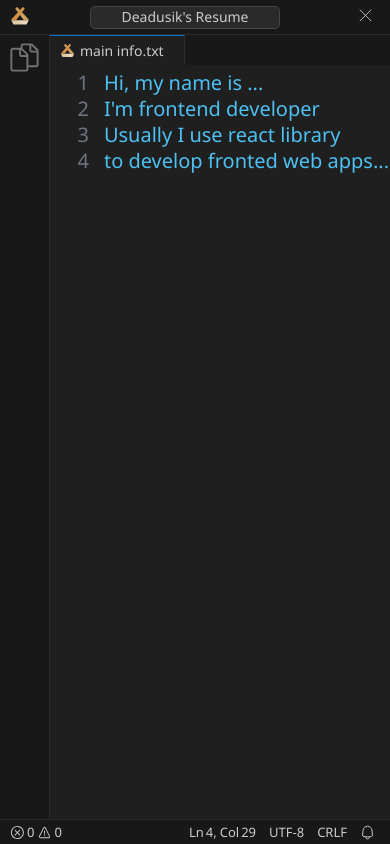
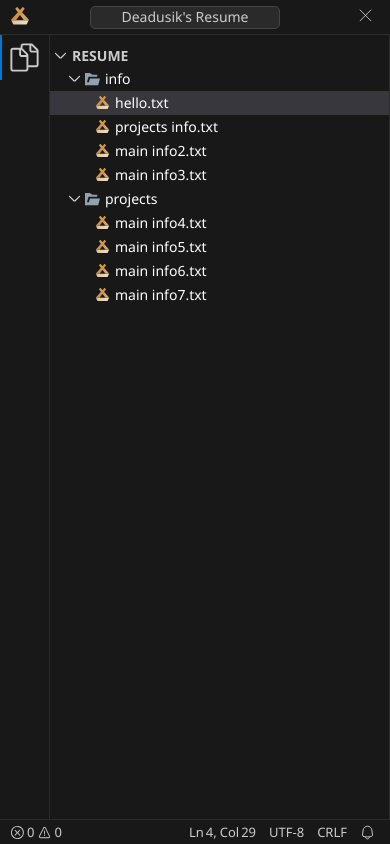
Before and after one commit to Deadusik/deadusik.github.io, a website with bundled scripts: page index.html in a window 390 px wide. Both pictures are taken after a click on the button 24 px from the left and 57 px from the top of the page. Built offline with nearby package versions, Linux system fonts and the light colour scheme.

Commit message:
added mobile version for explorer/editor

```diff
--- a/index.html
+++ b/index.html
@@ -118,7 +118,7 @@
                 </div>
             </aside>
             <!-- EDITOR -->
-            <div class="editor page__editor">
+            <div id="editor" class="editor page__editor">
                 <!-- tabs -->
                 <div class="files-bar">
                     <div class="file-tab">
@@ -132,7 +132,7 @@
                     <div id="counter" class="line-counter">
                         <p class="line-counter__number">1</p>
                     </div>
-                    <div id="editor" contenteditable="false" class="editor__text-area">
+                    <div id="text-area" contenteditable="false" class="editor__text-area">
                     </div>
                 </div>
             </div>
--- a/js/editor/editor-utils.js
+++ b/js/editor/editor-utils.js
@@ -1,4 +1,4 @@
-const editor = document.getElementById('editor')
+const editor = document.getElementById('text-area')
 const lineCounter = document.getElementById('line')
 const colCounter = document.getElementById('col')
 let abortController = null
--- a/js/explorer.js
+++ b/js/explorer.js
@@ -5,9 +5,40 @@ import { helloText, someText, someText2 } from "./editor/text-data.js"
 const DEFAULT_FILE_NAME = 'hello.txt'
 let previousFileName = DEFAULT_FILE_NAME
 
-export function initExplorer(explorer, editor) {
-    if (explorer && editor) {
-        explorer.addEventListener('click', (e) => {
+export function initExplorer(explorer, relatedElements) {
+    if (explorer) {
+        const explorerElements = {
+            title: explorer.querySelector('#explorer-title'),
+            collapseButton: explorer.querySelector('button'),
+            fileBlock: explorer.querySelector('#explorer-files')
+        }
+
+        // handlers
+        const showExplorer = () => {
+            relatedElements
+                .filesButton
+                .classList
+                .toggle('sidebar-button--active')
+
+            relatedElements
+                .pageContent
+                .classList
+                .toggle('page__content--editor-full')
+            explorer.classList.toggle('explorer--hidden')
+        }
+
+        const titleClickHandler = () => {
+            explorerElements.title.classList.toggle('explorer-title-block--collapsed')
+            explorerElements.fileBlock.classList.toggle('explorer-files--hidden')
+        }
+
+        const collapseClickHandler = (e) => {
+            e.stopPropagation()
+            const folders = explorerElements.fileBlock.querySelectorAll('.folder')
+            folders.forEach(folder => folder.classList.add('folder--collapsed'))
+        }
+
+        const tabClickHandler = (e) => {
             const titleBlock = e.target.closest('.folder__title-block')
             const file = e.target.closest('.file')
 
@@ -25,9 +56,15 @@ export function initExplorer(explorer, editor) {
                 if (fileName !== previousFileName) {
                     setEditorContent(fileName)
                     previousFileName = fileName
+
+                    if (window.isMobile) showExplorer()
                 }
             }
-        })
+        }
+
+        explorerElements.title.addEventListener('click', titleClickHandler)
+        explorerElements.collapseButton.addEventListener('click', collapseClickHandler)
+        explorer.addEventListener('click', tabClickHandler)
     }
 }
 
--- a/js/index.js
+++ b/js/index.js
@@ -11,47 +11,76 @@ function main() {
 }
 
 function initApp() {
+    window.isMobile = checkIsMobile()
+
+    // general elements
     const editor = document.getElementById('editor')
-
-    const explorerElements = {
-        explorer: document.getElementById('explorer'),
-        title: explorer.querySelector('#explorer-title'),
-        collapseButton: explorer.querySelector('button'),
-        fileBlock: explorer.querySelector('#explorer-files')
-    }
-
-    initEditor(editor)
-    initExplorer(explorerElements.explorer, editor)
-
+    const explorer = document.getElementById('explorer')
+    // elements
     const page = document.getElementById('page')
     const icon = document.getElementById('icon')
     const pageContent = page.firstElementChild
     const filesButton = document.getElementById('files')
+    const editorTextArea = editor.querySelector('#text-area')
+    const explorerRelatedElements = {
+        pageContent,
+        filesButton
+    }
 
+    if (window.isMobile) {
+        filesButton.classList.remove('sidebar-button--active')
+        toggleExplorer(true)
+    }
+
+    initEditor(editorTextArea)
+    initExplorer(explorer, explorerRelatedElements)
+
+    // handlers
     const iconClickHandler = () => {
         setEditorText(easterEggText, 2)
         icon.removeEventListener('click', iconClickHandler)
     }
 
-    const explorerTitleClickHandler = () => {
-        explorerElements.title.classList.toggle('explorer-title-block--collapsed')
-        explorerElements.fileBlock.classList.toggle('explorer-files--hidden')
+    const showExplorerHandler = () => { // check is duplicate
+        filesButton.classList.toggle('sidebar-button--active')
+        if (window.isMobile) {
+            explorer.classList.toggle('explorer--hidden')
+            editor.classList.toggle('editor--hidden')
+            pageContent.classList.toggle('page__content--explorer-full')
+        } else {
+            explorer.classList.toggle('explorer--hidden')
+            pageContent.classList.toggle('page__content--editor-full')
+        }
     }
 
-    const explorerCollapseClickHandler = (e) => {
-        e.stopPropagation()
-        const folders = explorerElements.fileBlock.querySelectorAll('.folder')
-        folders.forEach(folder => folder.classList.add('folder--collapsed'))
+    const resizeHandler = () => {
+        window.isMobile = checkIsMobile()
+        toggleExplorer(window.isMobile)
     }
 
+    // set listeners
+    window.addEventListener('resize', resizeHandler)
+    filesButton.addEventListener('click', showExplorerHandler)
     icon.addEventListener('click', iconClickHandler)
-    explorerElements.title.addEventListener('click', explorerTitleClickHandler)
-    explorerElements.collapseButton.addEventListener('click', explorerCollapseClickHandler)
 
-    // hide/show explorer
-    filesButton.addEventListener('click', () => {
-        filesButton.classList.toggle('sidebar-button--active')
-        pageContent.classList.toggle('page__content--editor-full')
-        explorer.classList.toggle('explorer--hidden')
-    })
+    function toggleExplorer(isMobile) { // finish
+        if (isMobile) {
+            pageContent.classList.add('page__content--editor-full')
+            explorer.classList.add('explorer--hidden')
+        } else {
+            pageContent.classList.remove('page__content--editor-full')
+            explorer.classList.remove('explorer--hidden')
+        }
+    }
 }
+
+function checkIsMobile() {
+    const SMALL = 480
+    const width = window.innerWidth
+
+    if (width <= 480) {
+        return true
+    }
+
+    return false
+}
--- a/scss/_base.scss
+++ b/scss/_base.scss
@@ -41,6 +41,7 @@ body {
     -ms-text-size-adjust: 100%;
     -moz-text-size-adjust: 100%;
     -webkit-text-size-adjust: 100%;
+    overflow: hidden;
 }
 
 input,
--- a/scss/components/_editor.scss
+++ b/scss/components/_editor.scss
@@ -43,6 +43,10 @@ $editor-line-height: 1.3;
             }
         }
     }
+
+    &--hidden {
+        display: none;
+    }
 }
 
 .line-counter {
--- a/scss/components/_page.scss
+++ b/scss/components/_page.scss
@@ -13,16 +13,30 @@
         display: grid;
         grid-template-areas:
             "navbar navbar navbar"
-            "sidebar explorer editor"
+            "sidebar editor editor"
             "footer footer footer";
         grid-template-rows: 35px auto 25px;
         grid-template-columns: 50px minmax(100px, 250px) auto;
+
+        @include bp.sm {
+            grid-template-areas:
+                "navbar navbar navbar"
+                "sidebar explorer editor"
+                "footer footer footer";
+        }
     }
 
     &__content--editor-full {
         grid-template-areas:
             "navbar navbar navbar"
             "sidebar editor editor"
+            "footer footer footer";
+    }
+
+    &__content--explorer-full {
+        grid-template-areas:
+            "navbar navbar navbar"
+            "sidebar explorer explorer"
             "footer footer footer";
     }
 
--- a/scss/components/files_bar/_files-bar.scss
+++ b/scss/components/files_bar/_files-bar.scss
@@ -1,8 +1,8 @@
 @use 'colors' as colors;
 
 .files-bar {
+    display: flex;
     width: 100vw;
-    height: 100%;
     height: 30px;
     background-color: colors.$bg-dark;
 }
--- a/scss/index.scss
+++ b/scss/index.scss
@@ -4,7 +4,6 @@
 // base & layout
 @use 'scrollbar';
 @use 'base';
-@use 'breakpoints' as bp;
 
 //colors
 @use 'colors' as colors;
```
Also changed, not shown: css/index.css.
